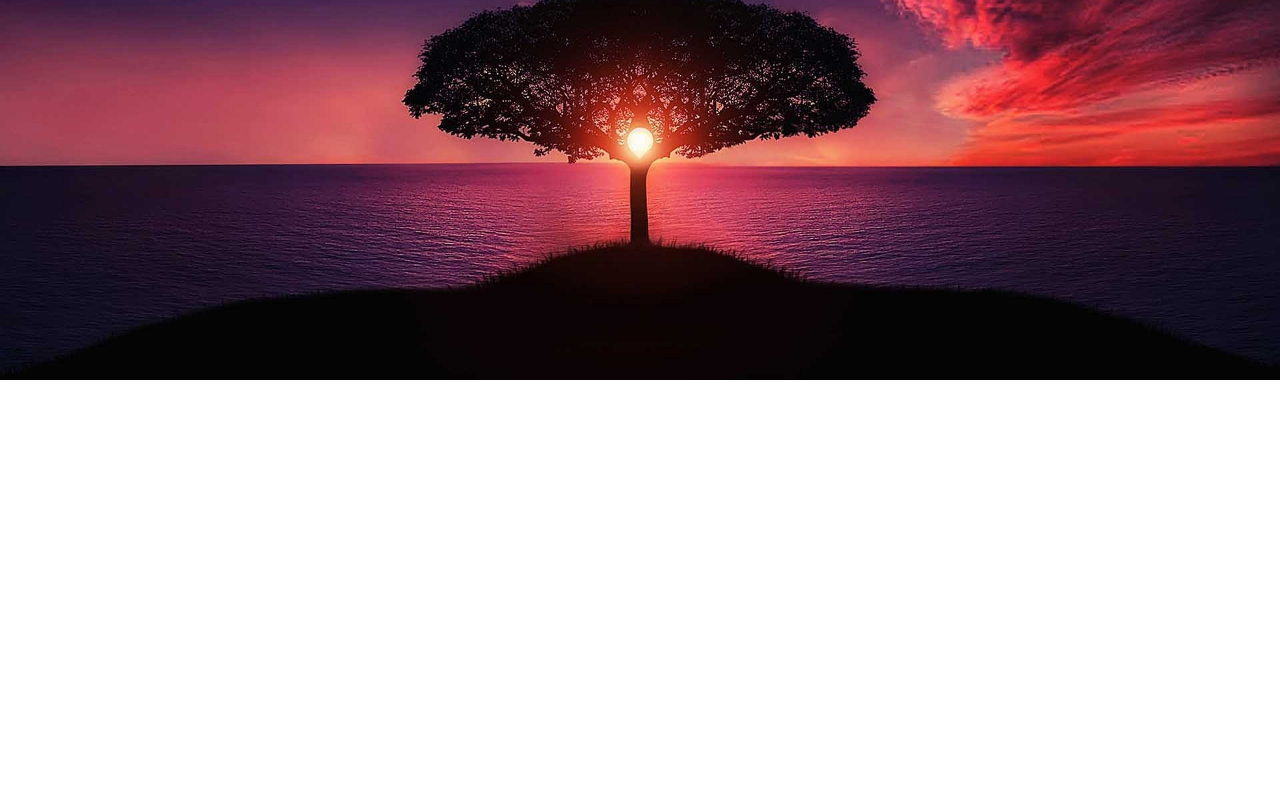
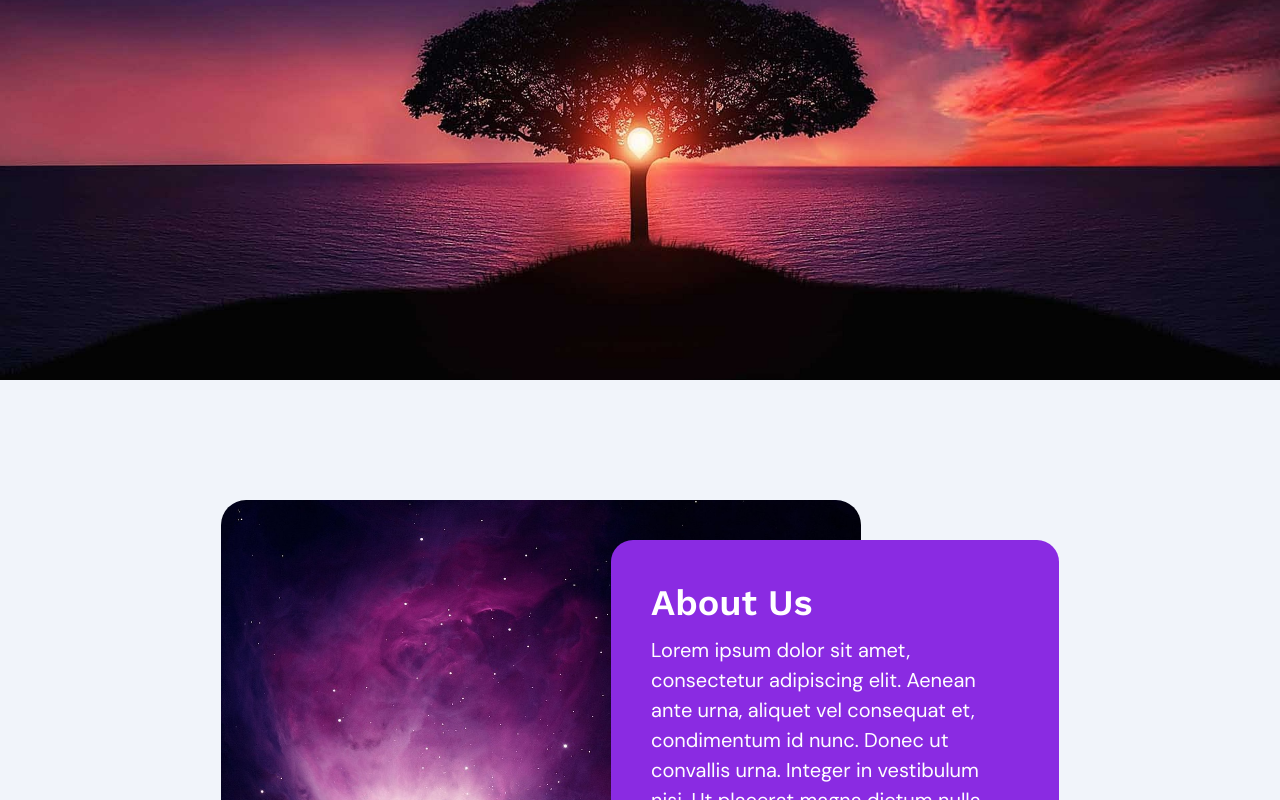
Before and after one commit to Pk-Naveen/Major-Project, an Angular app: page /landingPage in a window 1280 px wide. Shown: the part 420-1220 px from the top of the page. Before the commit the page ends 800 px from the top, so only its background shows below. Built offline with nearby package versions, Linux system fonts and the light colour scheme.

Commit message:
Landing Page with About Page

```diff
--- a/src/app/landing-page/landing-page.component.css
+++ b/src/app/landing-page/landing-page.component.css
@@ -1,59 +1,132 @@
-.header-nav{
+.header-nav {
     font-family: 'DM sans';
     font-weight: bold;
     font-size: 27.07px;
     display: flex;
     align-items: center;
     justify-content: space-between;
-    height:10vh;
+    height: 10vh;
 }
 
-#left{
-    width:15%;
+#left {
+    width: 15%;
     display: flex;
     align-items: center;
     justify-content: space-between;
 }
-#right{
-    height:15vh;
-    width:30%;
+
+#right {
+    height: 15vh;
+    width: 30%;
     display: flex;
     align-items: center;
     justify-content: space-around;
     list-style: none;
 }
-a{
+
+a {
     text-decoration: none;
-    color:var(--primary);
+    color: var(--primary);
 }
-.tree-img{
-    position:absolute;
-    height:90vh;
-    width:100%;
+
+.tree-img {
+    /* position:absolute; */
+    height: 90vh;
+    width: 100%;
     background-image: url('../../assets/treeWallpaper.jpg');
     background-size: cover;
     background-position: center;
 }
 
-h1{
+h1 {
     font-family: 'Work Sans';
     color: #FFFFFF;
     font-size: 52.68px;
 }
-#heading{
+
+#heading {
     position: relative;
-    width:400px;
-    height:100px;
+    width: 400px;
+    height: 100px;
     top: 200px;
     left: 150px;
     animation: fadeInAnimation ease 5s;
     animation-iteration-count: 1;
     animation-fill-mode: forwards;
 }
+
+#aboutUs-Section {
+    width: 100%;
+    height: 100vh;
+    background-color: #F1F4FA;
+    display: flex;
+    align-items: center;
+    justify-content: center;
+}
+
+.aboutUs-img {
+    background-image: url('../../assets/OrionWallpaper.jpg');
+    width: 50%;
+    height: 70%;
+    background-size: cover;
+    background-position: center;
+    background-repeat: no-repeat;
+    border-radius: 25px;
+}
+
+.descrip {
+    padding: 40px;
+    font-size: 20px;
+    font-family: "Work Sans";
+    font-style: normal;
+    color: white;
+    background-color: blueviolet;
+    width: 35%;
+    height: 60%;
+    justify-self: flex-end;
+    margin-left: -250px;
+    display: flex;
+    flex-direction: column;
+    align-items: flex-start;
+    justify-content: space-around;
+    border-radius: 22px;
+}
+
+.aboutUs-btn {
+    border-radius: 20px;
+    background: #FFFFFF;
+    color: #2947A9;
+    width: 219px;
+    height: 53px;
+    border-width: thin ;
+}
+
+.aboutUs-heading {
+    font-family: "Work Sans";
+    font-size: 36px;
+    font-style: normal;
+    font-weight: bold;
+    line-height: normal;
+}
+
+@media (max-width:1000px) {
+    .aboutUs-img {
+        width: 80%;
+        height: 70%;
+    }
+
+    .descrip {
+        width: 40%;
+        overflow: scroll;
+        padding: 10px;
+    }
+}
+
 @keyframes fadeInAnimation {
     0% {
         opacity: 0;
     }
+
     100% {
         opacity: 1;
     }
--- a/src/app/landing-page/landing-page.component.html
+++ b/src/app/landing-page/landing-page.component.html
@@ -1,5 +1,5 @@
 
-
+<div class="body">
     <nav class="container-fluid header-nav">
         <div id="left">
             <img src="./assets/mainLogo.png" alt="main-logo">
@@ -7,7 +7,7 @@
         </div>
         <ul id="right">
             <li class="git-icon"><a href="https://github.com/"><img src="./assets/GithubIcon.png" alt=""></a></li>
-        <li><a href="#">About</a></li>
+            <li><a href="#aboutUs-Section">About</a></li>
             <li><a routerLink="/Login">Login</a></li>
         </ul>
     </nav>
@@ -16,3 +16,16 @@
             <h1>Building things is our mission.</h1>
         </div>
     </div>
+
+    <div id="aboutUs-Section">
+        <div class="aboutUs-img">
+        </div>
+        <div class="descrip">
+            <h1 class="aboutUs-heading">About Us</h1>
+            <p>
+                Lorem ipsum dolor sit amet, consectetur adipiscing elit. Aenean ante urna, aliquet vel consequat et, condimentum id nunc. Donec ut convallis urna. Integer in vestibulum nisi. Ut placerat magna dictum nulla pharetra, posuere rutrum nisi pellentesque. Praesent pellentesque eu sem quis semper.
+            </p>
+            <button class="aboutUs-btn">More About Us</button>
+        </div>
+    </div>
+</div>
--- a/src/styles.css
+++ b/src/styles.css
@@ -5,6 +5,9 @@
     font-family:'DM sans';
     margin:0;
 }
+*::-webkit-scrollbar{
+    display: none;
+}
 :root{
     --primary:#06152B;
 }
```
Also changed, not shown: src/assets/OrionWallpaper.jpg (added). Lines whose indentation alone changed are shown as unchanged.
